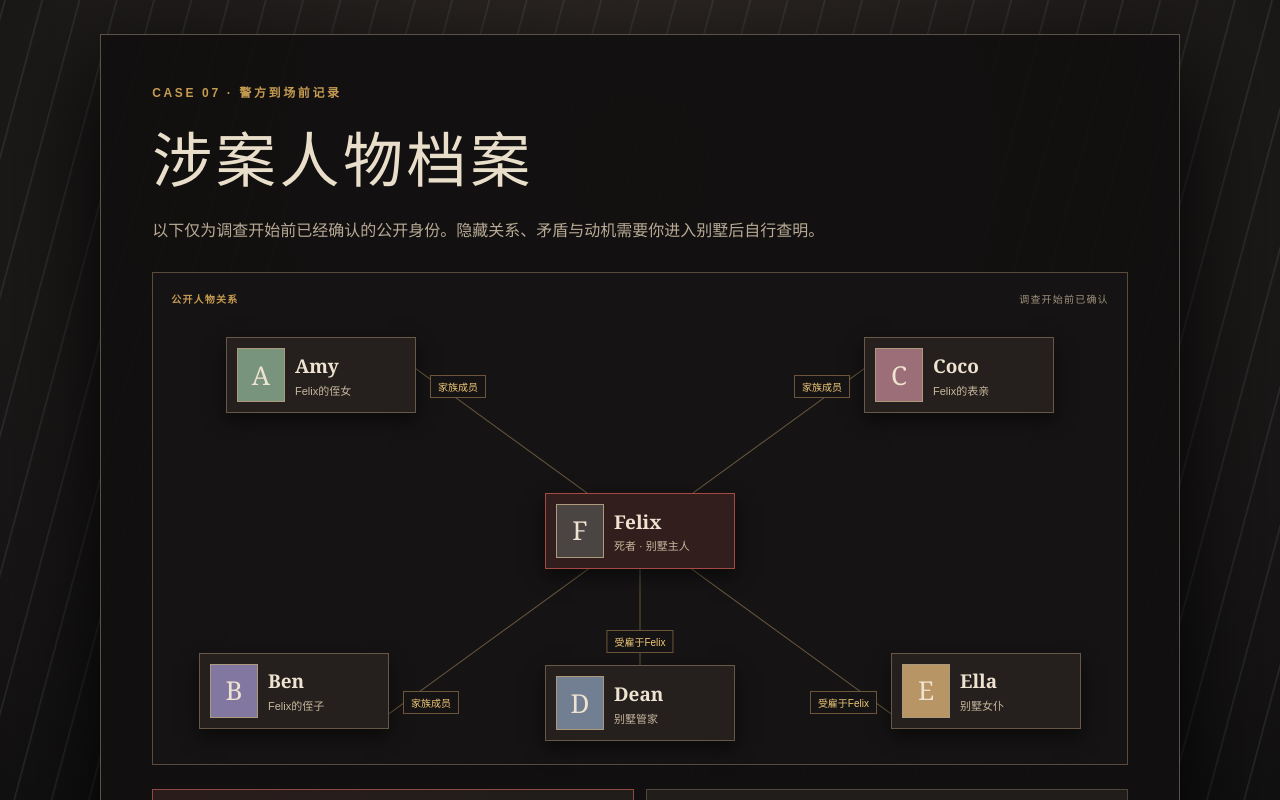
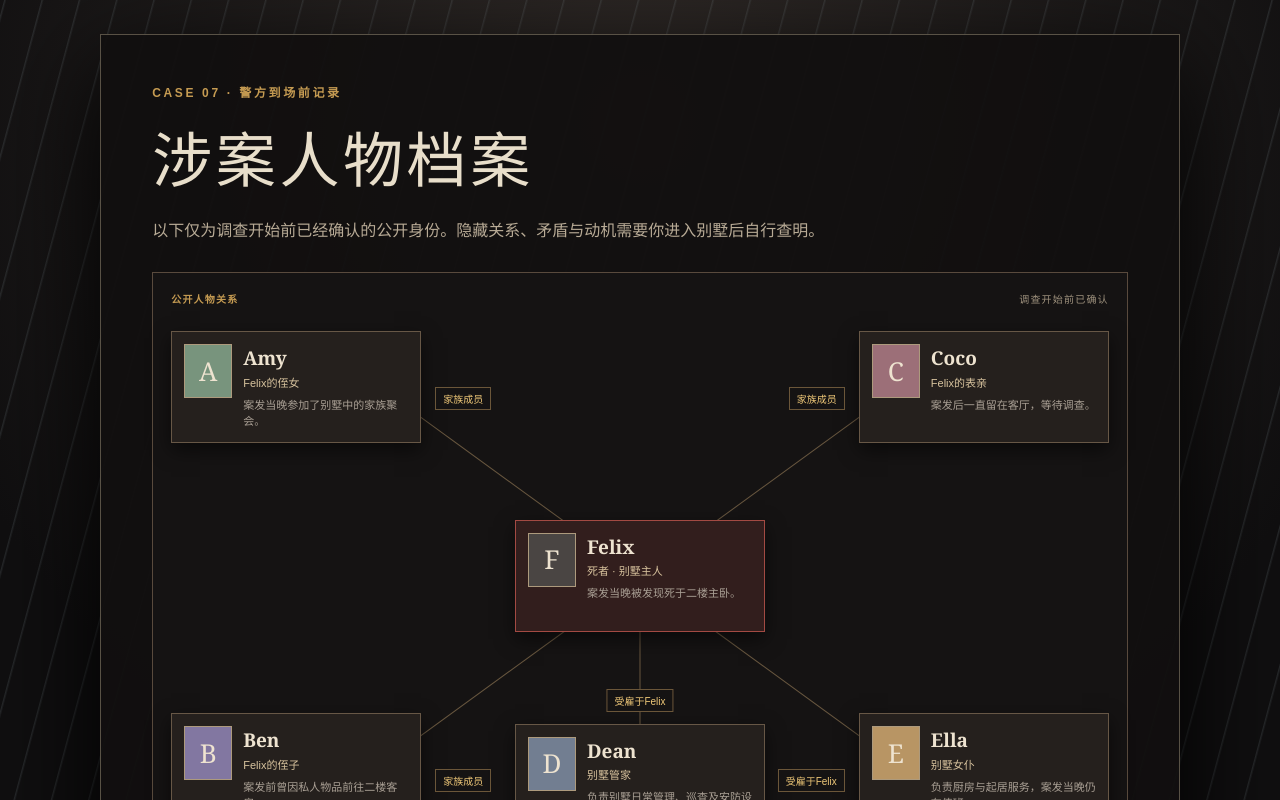
Before and after one commit to equalsdaniel/CS247G-P2, a Next.js app: page / in a window 1280 px wide. Both pictures are taken after a click on the button "进入别墅". Shown: the top 800 px of the page. Built offline with nearby package versions, Linux system fonts and the light colour scheme.

Commit message:
Consolidate profiles into relationship map

```diff
--- a/app/game-client.tsx
+++ b/app/game-client.tsx
@@ -230,20 +230,14 @@ function RelationshipProfiles({ lang }: { lang: Lang }) {
       <div className="relationship-heading"><b>{lang === "zh" ? "公开人物关系" : "KNOWN RELATIONSHIPS"}</b><span>{lang === "zh" ? "调查开始前已确认" : "Confirmed before investigation"}</span></div>
       <div className="relationship-map">
         <div className="relation-line line-amy"/><div className="relation-line line-coco"/><div className="relation-line line-ben"/><div className="relation-line line-dean"/><div className="relation-line line-ella"/>
-        <article className="relation-person relation-felix victim"><div className="relation-avatar" style={{background:felix.color}}>F</div><div><b>Felix</b><span>{lang === "zh" ? "死者 · 别墅主人" : "Victim · Villa Owner"}</span></div></article>
+        <article className="relation-person relation-felix victim"><div className="relation-avatar" style={{background:felix.color}}>F</div><div><b>Felix</b><span>{lang === "zh" ? "死者 · 别墅主人" : "Victim · Villa Owner"}</span><p>{felix[lang].note}</p></div></article>
         {others.map(profile => <article className={`relation-person relation-${profile.id}`} key={profile.id}>
           <div className="relation-avatar" style={{background:profile.color}}>{profile.name[0]}</div>
-          <div><b>{profile.name}</b><span>{profile[lang].role}</span></div>
+          <div><b>{profile.name}</b><span>{profile[lang].role}</span><p>{profile[lang].note}</p></div>
           <em>{profile[lang].relation}</em>
         </article>)}
       </div>
     </section>
-    <div className="profile-grid compact">
-      {publicProfiles.map(profile => { const copy=profile[lang]; return <article className={`profile-card ${profile.id === "felix" ? "victim" : ""}`} key={profile.id}>
-        <div className="profile-mark" style={{background:profile.color}}>{profile.name[0]}</div>
-        <div className="profile-copy"><span>{copy.relation}</span><h2>{profile.name}</h2><strong>{copy.role}</strong><p>{copy.note}</p></div>
-      </article>; })}
-    </div>
   </>;
 }
 
--- a/app/globals.css
+++ b/app/globals.css
@@ -43,18 +43,17 @@ button { cursor: pointer; }
 .relationship-section { margin: 4px 0 24px; padding: 18px; background: #151313; border: 1px solid #594a3d; }
 .relationship-heading { display: flex; justify-content: space-between; color: #9f927e; font: 10px Arial,sans-serif; letter-spacing: .12em; }
 .relationship-heading b { color: var(--gold); }
-.relationship-map { position: relative; height: 430px; max-width: 900px; margin: 10px auto 0; }
-.relation-person { position: absolute; z-index: 2; width: 190px; min-height: 76px; display: flex; align-items: center; gap: 10px; padding: 10px; color: #eee3d0; background: #25201d; border: 1px solid #675746; box-shadow: 0 7px 18px #0008; }
+.relationship-map { position: relative; height: 520px; max-width: 940px; margin: 10px auto 0; }
+.relation-person { position: absolute; z-index: 2; width: 250px; min-height: 112px; display: flex; align-items: flex-start; gap: 11px; padding: 12px; color: #eee3d0; background: #25201d; border: 1px solid #675746; box-shadow: 0 7px 18px #0008; }
 .relation-person.victim { border-color: #a34a43; background: #321e1d; }
 .relation-avatar { width: 48px; height: 54px; flex: 0 0 auto; display: grid; place-items: center; border: 1px solid #ad9a7d; font-size: 26px; }
-.relation-person b,.relation-person span { display:block; }.relation-person b { font-size:19px; }.relation-person span { margin-top:3px; color:#c8b89e; font:11px/1.35 Arial,sans-serif; }
+.relation-person b,.relation-person span { display:block; }.relation-person b { font-size:19px; }.relation-person span { margin-top:3px; color:#d9c49f; font:11px/1.35 Arial,sans-serif; }.relation-person p { margin:7px 0 0; color:#aaa095; font:11px/1.45 Arial,sans-serif; }
 .relation-person em { position:absolute; padding:3px 7px; color:#f0c979; background:#151313; border:1px solid #6b5639; font:normal 10px Arial,sans-serif; white-space:nowrap; }
-.relation-felix { left:50%; top:50%; transform:translate(-50%,-50%); }.relation-amy { left:4%; top:5%; }.relation-coco { right:4%; top:5%; }.relation-ben { left:1%; bottom:4%; }.relation-dean { left:50%; bottom:1%; transform:translateX(-50%); }.relation-ella { right:1%; bottom:4%; }
+.relation-felix { left:50%; top:50%; transform:translate(-50%,-50%); }.relation-amy { left:0; top:3%; }.relation-coco { right:0; top:3%; }.relation-ben { left:0; bottom:2%; }.relation-dean { left:50%; bottom:0; transform:translateX(-50%); }.relation-ella { right:0; bottom:2%; }
 .relation-amy em,.relation-ben em { left:100%; top:50%; margin-left:15px; }.relation-coco em,.relation-ella em { right:100%; top:50%; margin-right:15px; }.relation-dean em { bottom:100%; left:50%; transform:translateX(-50%); margin-bottom:13px; }
 .relation-line { position:absolute; z-index:1; left:50%; top:50%; height:1px; background:#856e4e; transform-origin:left center; opacity:.75; }
-.line-amy { width:330px; transform:rotate(216deg); }.line-coco { width:330px; transform:rotate(324deg); }.line-ben { width:330px; transform:rotate(144deg); }.line-dean { width:170px; transform:rotate(90deg); }.line-ella { width:330px; transform:rotate(36deg); }
+.line-amy { width:360px; transform:rotate(216deg); }.line-coco { width:360px; transform:rotate(324deg); }.line-ben { width:360px; transform:rotate(144deg); }.line-dean { width:210px; transform:rotate(90deg); }.line-ella { width:360px; transform:rotate(36deg); }
 .profile-grid { display: grid; grid-template-columns: repeat(2, 1fr); gap: 12px; }
-.profile-grid.compact .profile-card { min-height:120px; padding:14px; }.profile-grid.compact .profile-mark { width:64px; min-width:64px; height:86px; }.profile-grid.compact .profile-copy p { margin-top:5px; }
 .profile-card { min-height: 152px; display: flex; gap: 18px; padding: 18px; background: #211d1b; border: 1px solid #50453a; }
 .profile-card.victim { border-color: #8e4943; background: linear-gradient(120deg, #2b1c1c, #211d1b 70%); }
 .profile-mark { width: 82px; min-width: 82px; height: 106px; display: grid; place-items: center; color: #f1e6d3; border: 1px solid #aa987d; font-size: 40px; }
@@ -190,7 +189,7 @@ kbd { color: #18120d; background: #e3d3b7; border-radius: 2px; padding: 2px 7px;
   .title-card { padding: 42px 24px; }
   .profiles-screen { padding: 14px; overflow: auto; }
   .profiles-file { padding: 46px 18px 24px; }
-  .relationship-section { padding:12px; overflow-x:auto; }.relationship-map { width:760px; height:400px; transform-origin:left top; }.relationship-heading { position:sticky; left:0; width:100%; }
+  .relationship-section { padding:12px; overflow-x:auto; }.relationship-map { width:900px; height:500px; transform-origin:left top; }.relationship-heading { position:sticky; left:0; width:100%; }
   .profile-grid { grid-template-columns: 1fr; }
   .profile-card { min-height: 132px; padding: 14px; gap: 13px; }
   .profile-mark { width: 62px; min-width: 62px; height: 88px; font-size: 30px; }
```
